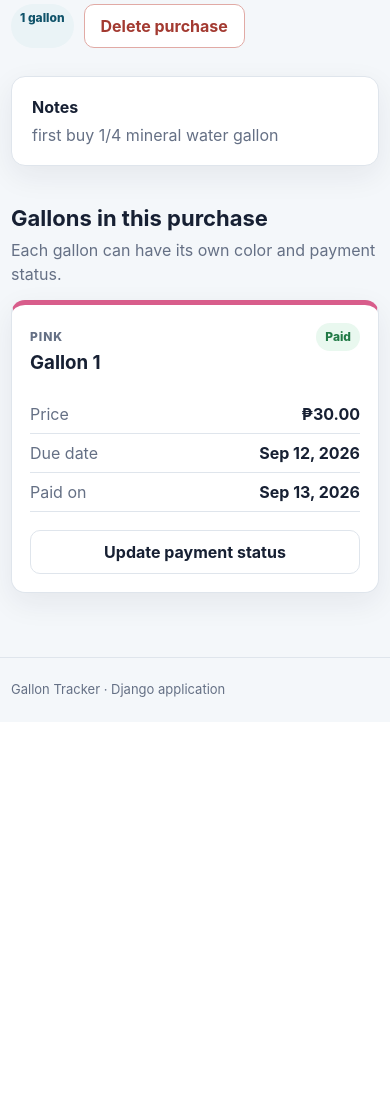
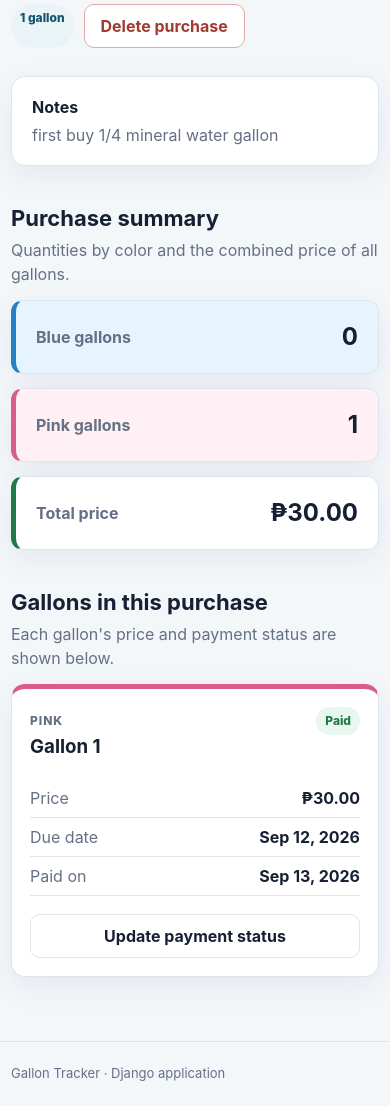
Before and after one commit to judSoftwareDev/water_tracking, a Django app: page /purchases/2/ in a window 390 px wide. Shown: the part 286-1392 px from the top of the page. Before the commit the page ends 983 px from the top, so only its background shows below. Run offline with Django 5.2, Linux system fonts and the light colour scheme; data comes from the database, SQL or seed files in the repository; both versions use the stored data as it was after the commit.

Commit message:
modified changes and add features

```diff
--- a/water/models.py
+++ b/water/models.py
@@ -1,5 +1,6 @@
 from django.conf import settings
 from django.db import models
+from decimal import Decimal
 
 
 class Participant(models.Model):
@@ -46,6 +47,30 @@ class WaterOrder(models.Model):
 
     def __str__(self):
         return f"{self.order_number} - {self.participant.full_name}"
+
+    @property
+    def total_price(self):
+        """Return the combined price of every gallon in this purchase."""
+        return sum(
+            (gallon.unit_price for gallon in self.gallons.all()),
+            Decimal("0.00")
+        )
+
+    @property
+    def blue_gallon_count(self):
+        return sum(
+            1
+            for gallon in self.gallons.all()
+            if gallon.color == Gallon.GallonColor.BLUE
+        )
+
+    @property
+    def pink_gallon_count(self):
+        return sum(
+            1
+            for gallon in self.gallons.all()
+            if gallon.color == Gallon.GallonColor.PINK
+        )
 
     class Meta:
         verbose_name = "gallon purchase"
--- a/water/static/water/styles.css
+++ b/water/static/water/styles.css
@@ -109,6 +109,8 @@ tbody tr:last-child td { border-bottom: 0; }
 tbody tr:hover { background: #fbfcfd; }
 .empty-cell { padding: 36px; color: var(--muted); text-align: center; }
 .muted { display: block; color: var(--muted); font-size: 12px; }
+.gallon-breakdown { display: block; margin-top: 2px; color: var(--muted); font-size: 12px; }
+.purchase-gallon-counts { font-weight: 700; white-space: nowrap; }
 .table-actions { display: flex; gap: 14px; }
 .danger-link { color: var(--red); }
 
@@ -136,6 +138,14 @@ legend { margin-bottom: 10px; font-size: 17px; font-weight: 800; }
 .color-entry { margin-bottom: 12px; padding: 15px 16px 0; border: 1px solid var(--line); border-left-width: 5px; border-radius: 10px; }
 .blue-entry { border-left-color: var(--blue); background: var(--blue-soft); }
 .pink-entry { border-left-color: var(--pink); background: var(--pink-soft); }
+
+.purchase-summary { display: grid; grid-template-columns: repeat(3, 1fr); gap: 14px; }
+.summary-item { display: flex; align-items: center; justify-content: space-between; gap: 18px; padding: 18px 20px; background: white; border: 1px solid var(--line); border-left: 5px solid var(--primary); border-radius: 12px; box-shadow: var(--shadow); }
+.summary-item span { color: var(--muted); font-weight: 700; }
+.summary-item strong { font-size: 24px; }
+.blue-summary { border-left-color: var(--blue); background: var(--blue-soft); }
+.pink-summary { border-left-color: var(--pink); background: var(--pink-soft); }
+.price-summary { border-left-color: var(--green); }
 
 .gallon-grid { display: grid; grid-template-columns: repeat(3, 1fr); gap: 16px; }
 .gallon-card { padding: 18px; background: white; border: 1px solid var(--line); border-top: 5px solid var(--blue); border-radius: var(--radius); box-shadow: var(--shadow); }
@@ -178,7 +188,7 @@ legend { margin-bottom: 10px; font-size: 17px; font-weight: 800; }
     .shell { width: min(100% - 22px, 1120px); }
     .page-content { padding-top: 28px; }
     .main-nav a { padding: 8px; font-size: 14px; }
-    .metric-grid, .form-grid, .gallon-grid { grid-template-columns: 1fr; }
+    .metric-grid, .form-grid, .gallon-grid, .purchase-summary { grid-template-columns: 1fr; }
     .compact { grid-template-columns: 1fr 1fr; }
     .total-strip, .section-heading { align-items: flex-start; flex-direction: column; }
     .search-form > div { flex-direction: column; }
--- a/water/templates/water/purchase_confirm_delete.html
+++ b/water/templates/water/purchase_confirm_delete.html
@@ -17,6 +17,7 @@
             <div><dt>Assigned buyer</dt><dd>{{ order.participant.full_name }}</dd></div>
             <div><dt>Purchase date</dt><dd>{{ order.distributed_at|date:"F j, Y" }}</dd></div>
             <div><dt>Gallons</dt><dd>{{ order.gallons.count }}</dd></div>
+            <div><dt>Total price</dt><dd>₱{{ order.total_price|floatformat:2 }}</dd></div>
         </dl>
         <p class="warning-text">
             This permanently deletes the purchase, all of its gallons, and their payment-status history. This action cannot be undone.
--- a/water/templates/water/purchase_detail.html
+++ b/water/templates/water/purchase_detail.html
@@ -18,7 +18,25 @@
 {% if order.notes %}<div class="panel note"><strong>Notes</strong><p>{{ order.notes }}</p></div>{% endif %}
 
 <section class="section-block">
-    <div class="section-heading"><div><h2>Gallons in this purchase</h2><p>Each gallon can have its own color and payment status.</p></div></div>
+    <div class="section-heading"><div><h2>Purchase summary</h2><p>Quantities by color and the combined price of all gallons.</p></div></div>
+    <div class="purchase-summary" aria-label="Purchase totals">
+        <div class="summary-item blue-summary">
+            <span>Blue gallons</span>
+            <strong>{{ order.blue_gallon_count }}</strong>
+        </div>
+        <div class="summary-item pink-summary">
+            <span>Pink gallons</span>
+            <strong>{{ order.pink_gallon_count }}</strong>
+        </div>
+        <div class="summary-item price-summary">
+            <span>Total price</span>
+            <strong>₱{{ order.total_price|floatformat:2 }}</strong>
+        </div>
+    </div>
+</section>
+
+<section class="section-block">
+    <div class="section-heading"><div><h2>Gallons in this purchase</h2><p>Each gallon's price and payment status are shown below.</p></div></div>
     <div class="gallon-grid">
         {% for gallon in order.gallons.all %}
         <article class="gallon-card {{ gallon.color|lower }}-gallon">
```
Also changed, not shown: water/templates/water/dashboard.html (+7 -2 lines), water/templates/water/participant_detail.html (+7 -3 lines), water/templates/water/purchase_list.html (+8 -3 lines), water/tests.py (+19 -0 lines), db.sqlite3.
